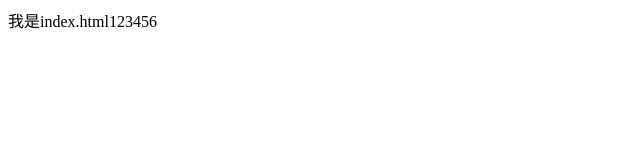
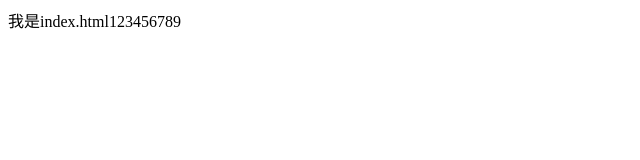
Before and after one commit to Jason550139397/git-demo, a plain HTML site: page index.html in a window 1280 px wide. Shown: the full height of the page, 0-640 px from the left. Drawn offline with Linux system fonts and the light colour scheme.

Commit message:
A程序员第四次提交

```diff
--- a/index.html
+++ b/index.html
@@ -9,7 +9,7 @@
 </head>
 
 <body>
-    我是index.html123456
+    我是index.html123456789
 </body>
 
 </html>
```
